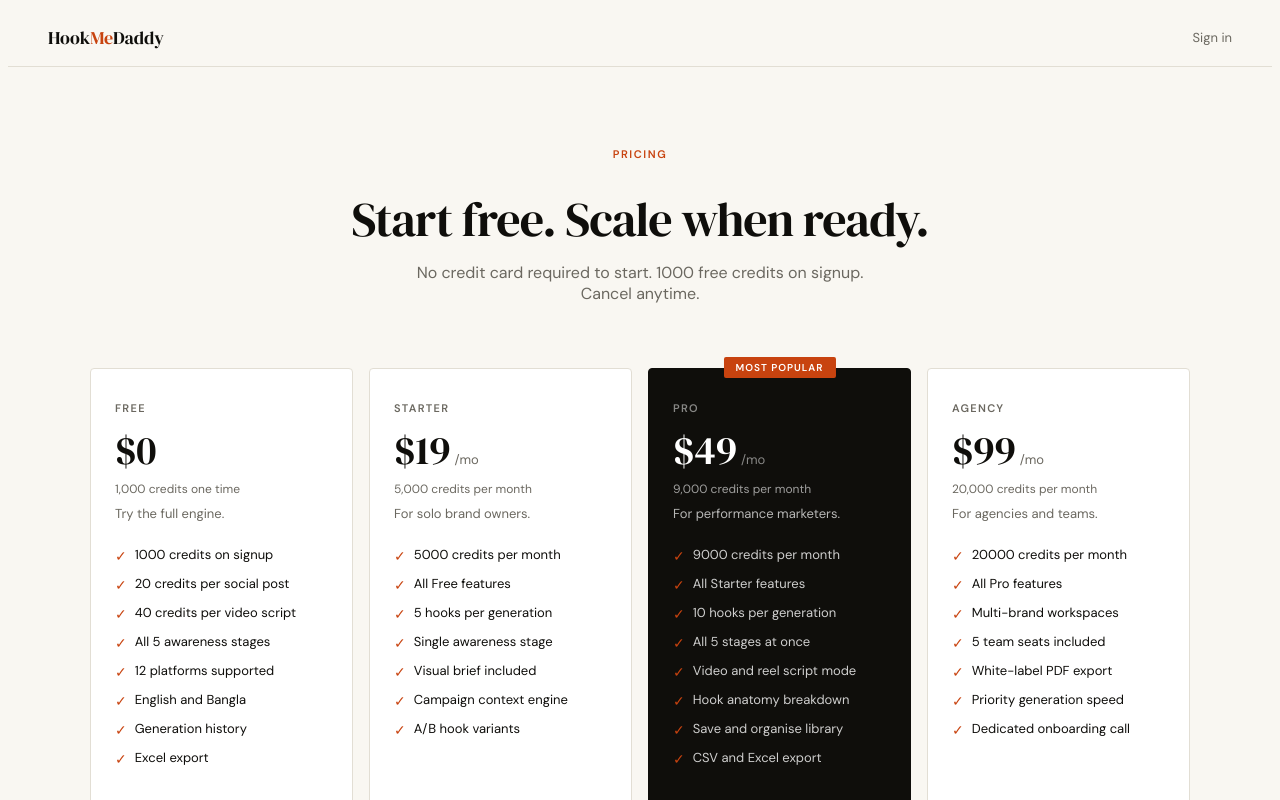
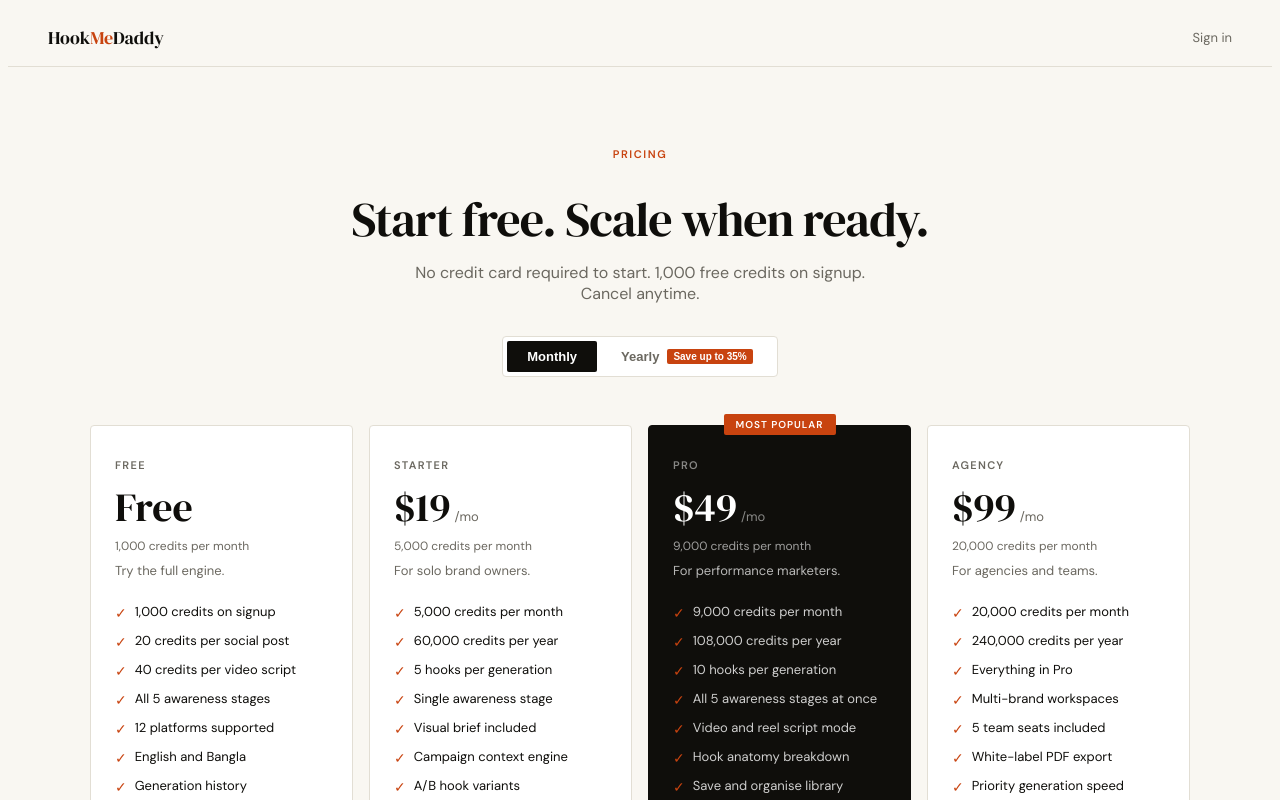
Before and after one commit to khalidibnhelaly-creator/hookmedaddy, a Next.js app: page /pricing in a window 1280 px wide. Shown: the top 800 px of the page. Built offline with nearby package versions, Linux system fonts and the light colour scheme.

Commit message:
Fix pricing with correct credits and discount calculations

```diff
--- a/app/pricing/page.tsx
+++ b/app/pricing/page.tsx
@@ -1,16 +1,19 @@
 'use client'
 import { useState } from 'react'
-import { useRouter } from 'next/navigation'
 
 const PLANS = [
   {
     name: 'Free',
-    price: 0,
-    credits: 1000,
-    period: 'one time',
+    monthlyPrice: 0,
+    yearlyPrice: 0,
+    monthlyCredits: 1000,
+    yearlyCredits: 1000,
+    yearlyTotal: 0,
+    discount: 0,
+    discountAmount: 0,
     description: 'Try the full engine.',
     features: [
-      '1000 credits on signup',
+      '1,000 credits on signup',
       '20 credits per social post',
       '40 credits per video script',
       'All 5 awareness stages',
@@ -25,18 +28,23 @@ const PLANS = [
   },
   {
     name: 'Starter',
-    price: 19,
-    credits: 5000,
-    period: 'per month',
+    monthlyPrice: 19,
+    yearlyPrice: 179,
+    monthlyCredits: 5000,
+    yearlyCredits: 60000,
+    yearlyTotal: 228,
+    discount: 21.49,
+    discountAmount: 49,
     description: 'For solo brand owners.',
     features: [
-      '5000 credits per month',
-      'All Free features',
+      '5,000 credits per month',
+      '60,000 credits per year',
       '5 hooks per generation',
       'Single awareness stage',
       'Visual brief included',
       'Campaign context engine',
       'A/B hook variants',
+      'English and Bangla',
     ],
     cta: 'Get Starter',
     href: '/sign-up',
@@ -44,15 +52,19 @@ const PLANS = [
   },
   {
     name: 'Pro',
-    price: 49,
-    credits: 9000,
-    period: 'per month',
+    monthlyPrice: 49,
+    yearlyPrice: 449,
+    monthlyCredits: 9000,
+    yearlyCredits: 108000,
+    yearlyTotal: 588,
+    discount: 23.64,
+    discountAmount: 139,
     description: 'For performance marketers.',
     features: [
-      '9000 credits per month',
-      'All Starter features',
+      '9,000 credits per month',
+      '108,000 credits per year',
       '10 hooks per generation',
-      'All 5 stages at once',
+      'All 5 awareness stages at once',
       'Video and reel script mode',
       'Hook anatomy breakdown',
       'Save and organise library',
@@ -64,13 +76,18 @@ const PLANS = [
   },
   {
     name: 'Agency',
-    price: 99,
-    credits: 20000,
-    period: 'per month',
+    monthlyPrice: 99,
+    yearlyPrice: 769,
+    monthlyCredits: 20000,
+    yearlyCredits: 240000,
+    yearlyTotal: 1188,
+    discount: 35.27,
+    discountAmount: 419,
     description: 'For agencies and teams.',
     features: [
-      '20000 credits per month',
-      'All Pro features',
+      '20,000 credits per month',
+      '240,000 credits per year',
+      'Everything in Pro',
       'Multi-brand workspaces',
       '5 team seats included',
       'White-label PDF export',
@@ -84,12 +101,11 @@ const PLANS = [
 ]
 
 export default function PricingPage() {
-  const router = useRouter()
+  const [billing, setBilling] = useState<'monthly' | 'yearly'>('monthly')
 
   return (
     <div style={{ minHeight: '100vh', background: 'var(--bg)', fontFamily: 'var(--font-sans)' }}>
 
-      {/* Nav */}
       <nav style={{ borderBottom: '1px solid var(--border)', padding: '0 40px', height: 58, display: 'flex', alignItems: 'center', justifyContent: 'space-between' }}>
         <a href="/" style={{ fontFamily: 'var(--font-serif)', fontSize: 18, color: 'var(--ink)', textDecoration: 'none', fontWeight: 400 }}>
           Hook<span style={{ color: 'var(--accent)' }}>Me</span>Daddy
@@ -99,20 +115,52 @@ export default function PricingPage() {
 
       <div style={{ maxWidth: 1100, margin: '0 auto', padding: '80px 40px' }}>
 
-        {/* Header */}
-        <div style={{ textAlign: 'center', marginBottom: 64 }}>
+        <div style={{ textAlign: 'center', marginBottom: 48 }}>
           <div style={{ fontSize: 11, fontWeight: 700, letterSpacing: '0.14em', textTransform: 'uppercase', color: 'var(--accent)', marginBottom: 16 }}>Pricing</div>
           <h1 style={{ fontFamily: 'var(--font-serif)', fontSize: 48, fontWeight: 400, letterSpacing: '-1px', lineHeight: 1.1, marginBottom: 16 }}>
             Start free. Scale when ready.
           </h1>
-          <p style={{ fontSize: 16, color: 'var(--muted)', maxWidth: 480, margin: '0 auto' }}>
-            No credit card required to start. 1000 free credits on signup. Cancel anytime.
+          <p style={{ fontSize: 16, color: 'var(--muted)', maxWidth: 480, margin: '0 auto 32px' }}>
+            No credit card required to start. 1,000 free credits on signup. Cancel anytime.
           </p>
+
+          {/* Toggle */}
+          <div style={{ display: 'inline-flex', alignItems: 'center', background: 'white', border: '1px solid var(--border)', borderRadius: 4, padding: 4, gap: 4 }}>
+            <button
+              onClick={() => setBilling('monthly')}
+              style={{
+                padding: '8px 20px', fontSize: 13, fontWeight: 600, borderRadius: 2, border: 'none', cursor: 'pointer',
+                background: billing === 'monthly' ? 'var(--ink)' : 'transparent',
+                color: billing === 'monthly' ? 'white' : 'var(--muted)',
+                transition: 'all 0.15s',
+              }}>
+              Monthly
+            </button>
+            <button
+              onClick={() => setBilling('yearly')}
+              style={{
+                padding: '8px 20px', fontSize: 13, fontWeight: 600, borderRadius: 2, border: 'none', cursor: 'pointer',
+                background: billing === 'yearly' ? 'var(--ink)' : 'transparent',
+                color: billing === 'yearly' ? 'white' : 'var(--muted)',
+                transition: 'all 0.15s',
+                display: 'flex', alignItems: 'center', gap: 8,
+              }}>
+              Yearly
+              <span style={{ background: 'var(--accent)', color: 'white', fontSize: 10, fontWeight: 700, padding: '2px 6px', borderRadius: 2 }}>
+                Save up to 35%
+              </span>
+            </button>
+          </div>
         </div>
 
-        {/* Plans grid */}
+        {/* Plans */}
         <div style={{ display: 'grid', gridTemplateColumns: 'repeat(4, 1fr)', gap: 16 }}>
-          {PLANS.map((plan) => (
+          {PLANS.map((plan) => {
+            const price = billing === 'yearly' ? plan.yearlyPrice : plan.monthlyPrice
+            const credits = billing === 'yearly' ? plan.yearlyCredits : plan.monthlyCredits
+            const showDiscount = billing === 'yearly' && plan.discount > 0
+
+            return (
               <div key={plan.name} style={{
                 background: plan.highlight ? 'var(--ink)' : 'white',
                 border: `1px solid ${plan.highlight ? 'var(--ink)' : 'var(--border)'}`,
@@ -123,50 +171,65 @@ export default function PricingPage() {
                 flexDirection: 'column',
               }}>
                 {plan.highlight && (
-                <div style={{ position: 'absolute', top: -12, left: '50%', transform: 'translateX(-50%)', background: 'var(--accent)', color: 'white', fontSize: 10, fontWeight: 700, letterSpacing: '0.1em', textTransform: 'uppercase', padding: '4px 12px', borderRadius: 2 }}>
+                  <div style={{ position: 'absolute', top: -12, left: '50%', transform: 'translateX(-50%)', background: 'var(--accent)', color: 'white', fontSize: 10, fontWeight: 700, letterSpacing: '0.1em', textTransform: 'uppercase', padding: '4px 12px', borderRadius: 2, whiteSpace: 'nowrap' }}>
                     Most popular
                   </div>
                 )}
 
                 <div style={{ marginBottom: 24 }}>
                   <div style={{ fontSize: 11, fontWeight: 700, letterSpacing: '0.12em', textTransform: 'uppercase', color: plan.highlight ? 'rgba(255,255,255,0.5)' : 'var(--muted)', marginBottom: 8 }}>{plan.name}</div>
+
                   <div style={{ display: 'flex', alignItems: 'baseline', gap: 4, marginBottom: 4 }}>
-                  <span style={{ fontFamily: 'var(--font-serif)', fontSize: 40, color: plan.highlight ? 'white' : 'var(--ink)', fontWeight: 400 }}>${plan.price}</span>
-                  {plan.price > 0 && <span style={{ fontSize: 13, color: plan.highlight ? 'rgba(255,255,255,0.5)' : 'var(--muted)' }}>/mo</span>}
+                    <span style={{ fontFamily: 'var(--font-serif)', fontSize: 40, color: plan.highlight ? 'white' : 'var(--ink)', fontWeight: 400 }}>
+                      {price === 0 ? 'Free' : `$${price}`}
+                    </span>
+                    {price > 0 && (
+                      <span style={{ fontSize: 13, color: plan.highlight ? 'rgba(255,255,255,0.5)' : 'var(--muted)' }}>
+                        /{billing === 'yearly' ? 'year' : 'mo'}
+                      </span>
+                    )}
                   </div>
-                <div style={{ fontSize: 12, color: plan.highlight ? 'rgba(255,255,255,0.6)' : 'var(--muted)' }}>{plan.credits.toLocaleString()} credits {plan.period}</div>
+
+                  {showDiscount && (
+                    <div style={{ display: 'flex', alignItems: 'center', gap: 8, marginBottom: 6 }}>
+                      <span style={{ fontSize: 12, color: plan.highlight ? 'rgba(255,255,255,0.4)' : 'var(--muted)', textDecoration: 'line-through' }}>
+                        ${plan.yearlyTotal}/year
+                      </span>
+                      <span style={{ background: plan.highlight ? 'var(--accent)' : '#E8F5E9', color: plan.highlight ? 'white' : '#2E7D32', fontSize: 11, fontWeight: 700, padding: '2px 8px', borderRadius: 2 }}>
+                        Save ${plan.discountAmount} ({plan.discount}% off)
+                      </span>
+                    </div>
+                  )}
+
+                  <div style={{ fontSize: 12, color: plan.highlight ? 'rgba(255,255,255,0.6)' : 'var(--muted)', marginTop: 4 }}>
+                    {credits.toLocaleString()} credits {billing === 'yearly' ? 'per year' : 'per month'}
+                  </div>
                   <div style={{ fontSize: 13, color: plan.highlight ? 'rgba(255,255,255,0.7)' : 'var(--muted)', marginTop: 8 }}>{plan.description}</div>
                 </div>
 
                 <div style={{ flex: 1, marginBottom: 24 }}>
                   {plan.features.map((f) => (
                     <div key={f} style={{ display: 'flex', alignItems: 'flex-start', gap: 8, marginBottom: 10 }}>
-                    <span style={{ color: plan.highlight ? 'var(--accent)' : 'var(--accent)', fontSize: 14, marginTop: 1 }}>✓</span>
+                      <span style={{ color: 'var(--accent)', fontSize: 14, marginTop: 1, flexShrink: 0 }}>✓</span>
                       <span style={{ fontSize: 13, color: plan.highlight ? 'rgba(255,255,255,0.8)' : 'var(--ink)', lineHeight: 1.4 }}>{f}</span>
                     </div>
                   ))}
                 </div>
 
                 <a href={plan.href} style={{
-                display: 'block',
-                textAlign: 'center',
-                padding: '12px',
-                fontSize: 13,
-                fontWeight: 600,
-                borderRadius: 2,
-                textDecoration: 'none',
+                  display: 'block', textAlign: 'center', padding: '12px', fontSize: 13, fontWeight: 600, borderRadius: 2, textDecoration: 'none',
                   background: plan.highlight ? 'var(--accent)' : 'transparent',
                   color: plan.highlight ? 'white' : 'var(--ink)',
                   border: `1px solid ${plan.highlight ? 'var(--accent)' : 'var(--border)'}`,
-                transition: 'opacity 0.15s',
                 }}>
                   {plan.cta}
                 </a>
               </div>
-          ))}
+            )
+          })}
         </div>
 
-        {/* Credit calculator */}
+        {/* Credit costs */}
         <div style={{ marginTop: 64, background: 'white', border: '1px solid var(--border)', borderRadius: 4, padding: '40px' }}>
           <div style={{ fontSize: 11, fontWeight: 700, letterSpacing: '0.12em', textTransform: 'uppercase', color: 'var(--accent)', marginBottom: 12 }}>Credit costs</div>
           <h2 style={{ fontFamily: 'var(--font-serif)', fontSize: 24, fontWeight: 400, marginBottom: 24 }}>How credits work</h2>
@@ -190,11 +253,11 @@ export default function PricingPage() {
           <h2 style={{ fontFamily: 'var(--font-serif)', fontSize: 28, fontWeight: 400, marginBottom: 32, textAlign: 'center' }}>Common questions</h2>
           <div style={{ maxWidth: 640, margin: '0 auto' }}>
             {[
-              { q: 'Do unused credits roll over?', a: 'Free tier credits do not expire. Paid plan credits reset monthly.' },
-              { q: 'Can I cancel anytime?', a: 'Yes. Cancel from your account settings. No questions asked.' },
+              { q: 'Do unused credits roll over?', a: 'Free tier credits do not expire. Monthly paid plan credits reset each month. Yearly plan credits are available for the full year.' },
+              { q: 'Can I cancel anytime?', a: 'Yes. Cancel from your account settings anytime. No questions asked.' },
               { q: 'What languages are supported?', a: 'English and Bangla with native cultural intelligence. More languages coming.' },
-              { q: 'What is the Schwartz Pyramid?', a: 'Eugene Schwartz mapped five stages of buyer awareness in Breakthrough Advertising (1966). Every stage requires a fundamentally different message. HookMeDaddy is built on this framework.' },
-              { q: 'Is there a refund policy?', a: 'Yes. See our refund policy for full details.' },
+              { q: 'What is the Schwartz Pyramid?', a: 'Eugene Schwartz mapped five stages of buyer awareness in Breakthrough Advertising (1966). Every stage requires a fundamentally different message. HookMeDaddy is built entirely on this framework.' },
+              { q: 'Is there a refund policy?', a: 'Yes. If the Service did not work as described, you get your money back. See our refund policy for full details.' },
             ].map((item) => (
               <div key={item.q} style={{ borderBottom: '1px solid var(--border)', padding: '20px 0' }}>
                 <div style={{ fontSize: 15, fontWeight: 600, color: 'var(--ink)', marginBottom: 8 }}>{item.q}</div>
@@ -203,11 +266,9 @@ export default function PricingPage() {
             ))}
           </div>
         </div>
-
       </div>
 
-      {/* Footer */}
-      <footer style={{ borderTop: '1px solid var(--border)', padding: '32px 40px', display: 'flex', justifyContent: 'space-between', alignItems: 'center' }}>
+      <footer style={{ borderTop: '1px solid var(--border)', padding: '32px 40px', display: 'flex', justifyContent: 'space-between', alignItems: 'center', flexWrap: 'wrap', gap: 16 }}>
         <div style={{ fontFamily: 'var(--font-serif)', fontSize: 15, color: 'var(--ink)' }}>Hook<span style={{ color: 'var(--accent)' }}>Me</span>Daddy</div>
         <div style={{ display: 'flex', gap: 24 }}>
           {[['About', '/about'], ['Terms', '/terms'], ['Privacy', '/privacy'], ['Refund', '/refund']].map(([label, href]) => (
```
Lines whose indentation alone changed are shown as unchanged.
